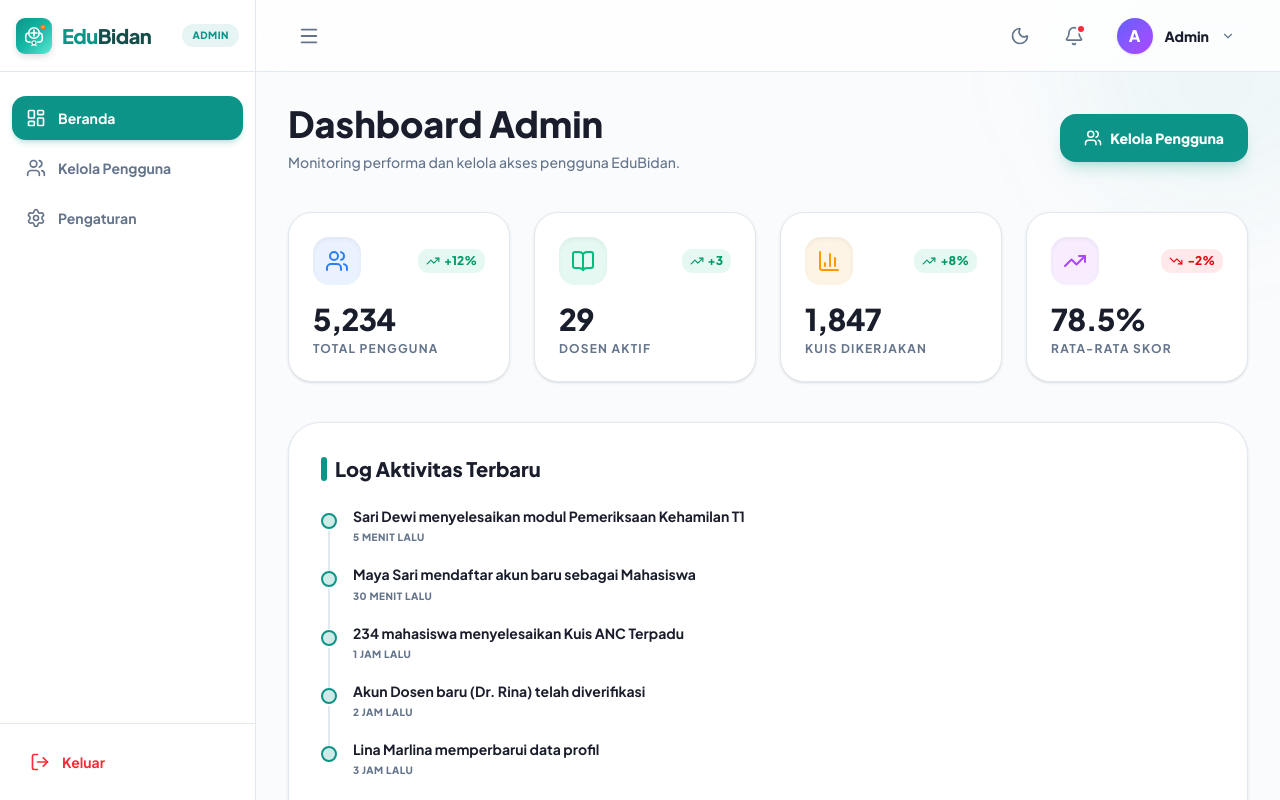
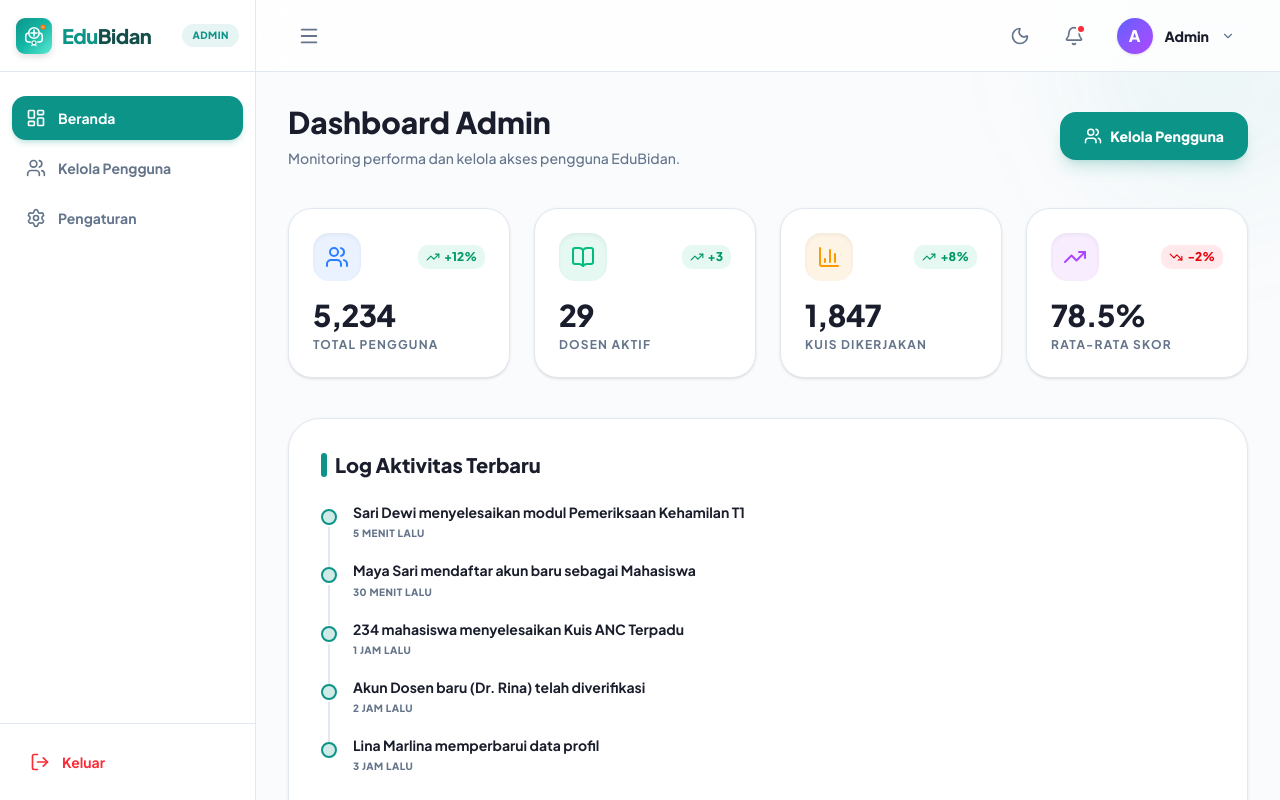
Before and after one commit to sceptzrion/edubidan, a Next.js app: page /dashboard/admin in a window 1280 px wide. Built offline with nearby package versions, Linux system fonts and the light colour scheme.

Commit message:
fix: adjust heading size in Admin Dashboard for consistency

```diff
--- a/src/app/dashboard/admin/page.tsx
+++ b/src/app/dashboard/admin/page.tsx
@@ -34,7 +34,7 @@ export default function AdminHomePage() {
       {/* GREETING & CTA */}
       <div className="flex flex-col sm:flex-row sm:items-center justify-between gap-4 mb-8 sm:mb-10">
         <div>
-          <h1 className="text-3xl sm:text-4xl font-extrabold text-foreground mb-2">Dashboard Admin</h1>
+          <h1 className="text-3xl font-extrabold text-foreground mb-2">Dashboard Admin</h1>
           <p className="text-sm font-medium text-muted-foreground">Monitoring performa dan kelola akses pengguna EduBidan.</p>
         </div>
         <button
```
